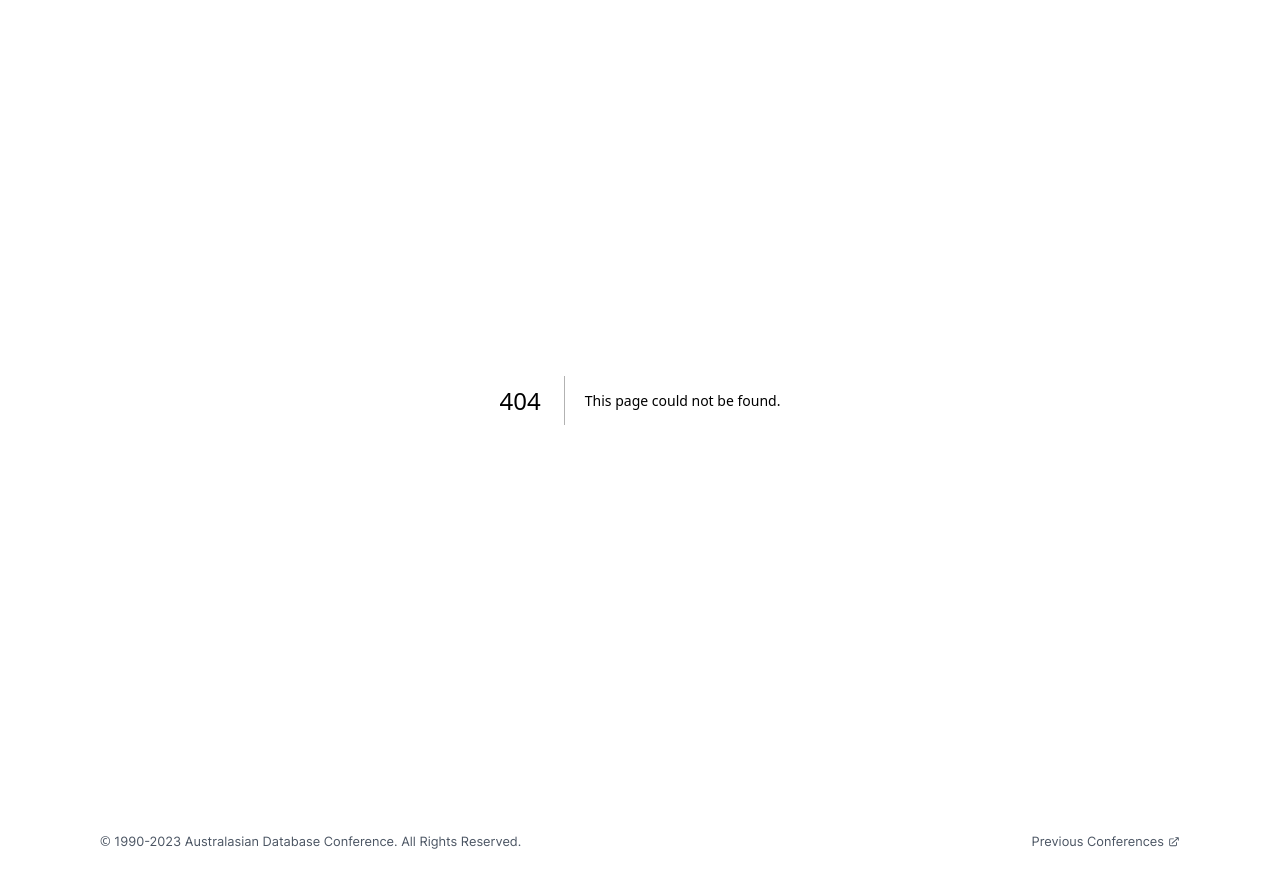
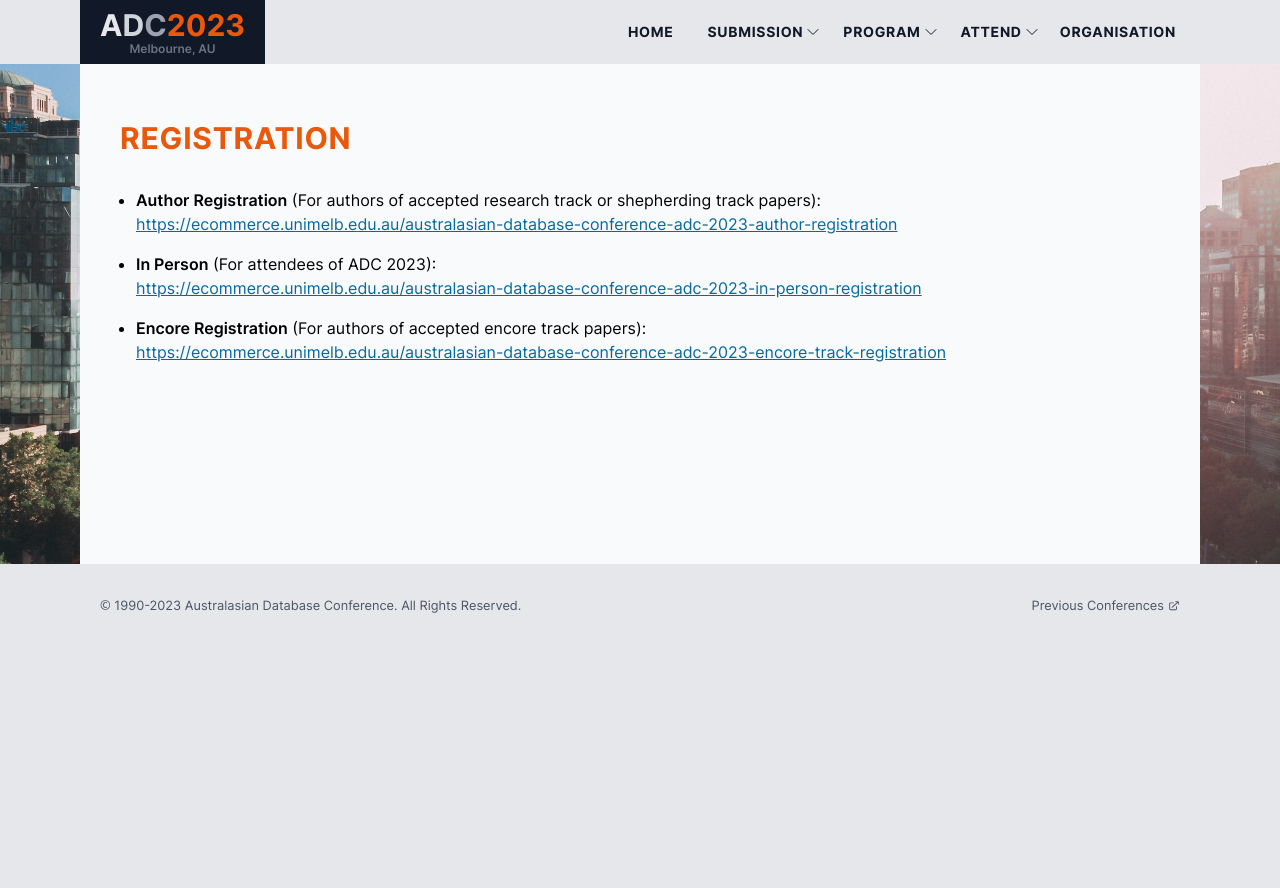
Before and after one commit to visatlas/adc2023, a Next.js app: page /attend/registration in a window 1280 px wide. Before the commit this address had no page. Shown: the top 888 px of the page. After the commit the page ends 800 px from the top, so only its background shows below. Built offline with nearby package versions, Linux system fonts and the light colour scheme.

Commit message:
Add registration information

```diff
--- a/src/components/footer.tsx
+++ b/src/components/footer.tsx
@@ -13,8 +13,8 @@ const Footer = () => {
             className="hover:underline flex space-x-1 items-center">
             <span>Previous Conferences</span>
             <svg xmlns="http://www.w3.org/2000/svg" viewBox="0 0 20 20" fill="currentColor" className="w-3 h-3">
-              <path fillRule="evenodd" d="M4.25 5.5a.75.75 0 00-.75.75v8.5c0 .414.336.75.75.75h8.5a.75.75 0 00.75-.75v-4a.75.75 0 011.5 0v4A2.25 2.25 0 0112.75 17h-8.5A2.25 2.25 0 012 14.75v-8.5A2.25 2.25 0 014.25 4h5a.75.75 0 010 1.5h-5z" clip-rule="evenodd" />
-              <path fillRule="evenodd" d="M6.194 12.753a.75.75 0 001.06.053L16.5 4.44v2.81a.75.75 0 001.5 0v-4.5a.75.75 0 00-.75-.75h-4.5a.75.75 0 000 1.5h2.553l-9.056 8.194a.75.75 0 00-.053 1.06z" clip-rule="evenodd" />
+              <path fillRule="evenodd" d="M4.25 5.5a.75.75 0 00-.75.75v8.5c0 .414.336.75.75.75h8.5a.75.75 0 00.75-.75v-4a.75.75 0 011.5 0v4A2.25 2.25 0 0112.75 17h-8.5A2.25 2.25 0 012 14.75v-8.5A2.25 2.25 0 014.25 4h5a.75.75 0 010 1.5h-5z" clipRule="evenodd" />
+              <path fillRule="evenodd" d="M6.194 12.753a.75.75 0 001.06.053L16.5 4.44v2.81a.75.75 0 001.5 0v-4.5a.75.75 0 00-.75-.75h-4.5a.75.75 0 000 1.5h2.553l-9.056 8.194a.75.75 0 00-.053 1.06z" clipRule="evenodd" />
             </svg>
           </a>
         </small>
--- a/src/components/navbar.tsx
+++ b/src/components/navbar.tsx
@@ -125,6 +125,12 @@ export const Navbar = () => {
               <Menu.Items className="absolute left-0 z-10 mt-0 w-48 origin-top-right rounded-md bg-white shadow-lg ring-1 ring-black ring-opacity-5 focus:outline-none divide-y divide-gray-100">
                 <div className='px-1 py-1'>
                   <Menu.Item>
+                    {({ active }) => (<Link href="/attend/registration"
+                      className={classNames(active ? 'bg-gray-100' : '', 'block px-4 py-2 text-sm text-gray-700 font-medium rounded-md')}>
+                      Registration
+                    </Link>)}
+                  </Menu.Item>
+                  <Menu.Item>
                     {({ active }) => (<Link href="/attend/student-travel-grants"
                       className={classNames(active ? 'bg-gray-100' : '', 'block px-4 py-2 text-sm text-gray-700 font-medium rounded-md')}>
                       Student Travel Grants
@@ -224,6 +230,9 @@ export const Navbar = () => {
                   <>
                     <div className="h-[1px] w-full bg-orange-600"></div>
                     <li className="text-sm w-full font-bold tracking-wide hover:text-orange-600 text-gray-100 duration-100 bg-gray-800">
+                      <Link className="py-2 block pr-6 w-full text-end" href="/attend/registration">Registration</Link>
+                    </li>
+                    <li className="text-sm w-full font-bold tracking-wide hover:text-orange-600 text-gray-100 duration-100 bg-gray-800">
                       <Link className="py-2 block pr-6 w-full text-end" href="/attend/student-travel-grants">Student Travel Grants</Link>
                     </li>
                   </>
--- /dev/null
+++ b/src/pages/attend/registration.tsx
@@ -0,0 +1,28 @@
+import Layout from '@/components/layout';
+import SEO from '@/components/seo';
+
+import Image from 'next/image';
+
+export default function Registration() {
+  return (
+    <Layout>
+      <SEO title="Registration" />
+      <div className="px-5 md:px-8 lg:px-10">
+        <h2 className="mt-10 md:mt-14 uppercase text-3xl font-bold text-orange-600 tracking-wide mb-8">Registration</h2>
+        <article className="pb-10">
+          <ul className="list-disc ml-4 space-y-4">
+            <li><span className="font-semibold">Author Registration</span> (For authors of accepted research track or shepherding track papers):<br/>
+              <a className="underline text-sky-700" href="https://ecommerce.unimelb.edu.au/australasian-database-conference-adc-2023-author-registration" target="_blank" rel="noreferrer">https://ecommerce.unimelb.edu.au/australasian-database-conference-adc-2023-author-registration</a>
+            </li>
+            <li><span className="font-semibold">In Person</span> (For attendees of ADC 2023):<br/>
+              <a className="underline text-sky-700" href="https://ecommerce.unimelb.edu.au/australasian-database-conference-adc-2023-in-person-registration" target="_blank" rel="noreferrer">https://ecommerce.unimelb.edu.au/australasian-database-conference-adc-2023-in-person-registration</a>
+            </li>
+            <li><span className="font-semibold">Encore Registration</span> (For authors of accepted encore track papers):<br/>
+              <a className="underline text-sky-700" href="https://ecommerce.unimelb.edu.au/australasian-database-conference-adc-2023-encore-track-registration" target="_blank" rel="noreferrer">https://ecommerce.unimelb.edu.au/australasian-database-conference-adc-2023-encore-track-registration</a>
+            </li>
+          </ul>
+        </article>
+      </div>
+    </Layout>
+  );
+}
--- a/src/pages/attend/student-travel-grants.tsx
+++ b/src/pages/attend/student-travel-grants.tsx
@@ -6,7 +6,7 @@ import Image from 'next/image';
 export default function StudentTravelGrants() {
   return (
     <Layout>
-      <SEO title="Tutorials" />
+      <SEO title="Student Travel Grants" />
       <div className="px-5 md:px-8 lg:px-10">
         <h2 className="mt-10 md:mt-14 uppercase text-3xl font-bold text-orange-600 tracking-wide mb-8">Student Travel Grants</h2>
         <article className="pb-10">
```
